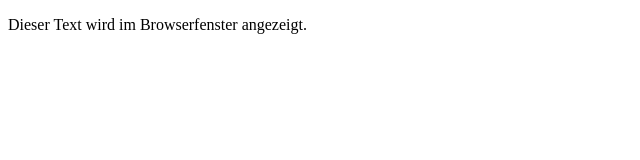
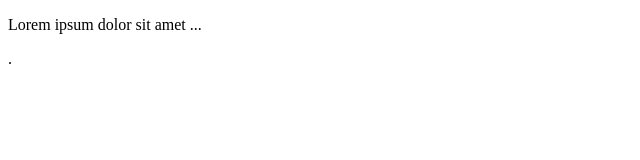
Before and after one commit to eurogym/first-homepage-Pilsi22, a plain HTML site: page index.html in a window 1280 px wide. Shown: the whole page, without its empty margins (0-640 px from the left). Drawn offline with Linux system fonts and the light colour scheme.

Commit message:
Vieles
halli hallo

```diff
--- a/index.html
+++ b/index.html
@@ -6,7 +6,8 @@
 </head>
 
 <body>
-<p>Dieser Text wird im Browserfenster angezeigt.</p>
+        <p>Lorem ipsum dolor sit amet ...</p>.
+
 </body>
 
 </html>
```
